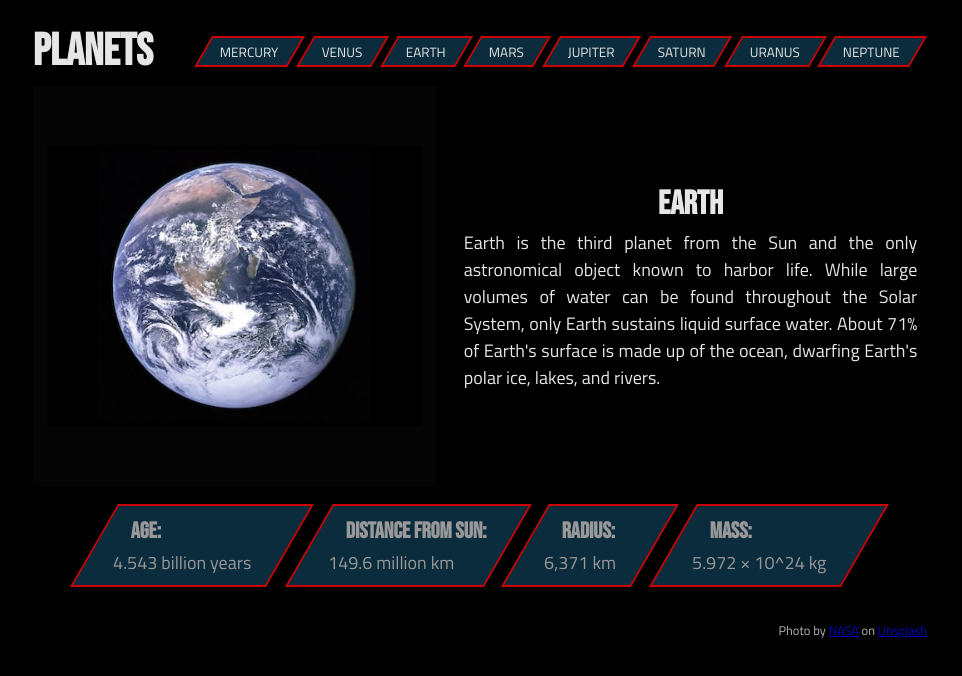
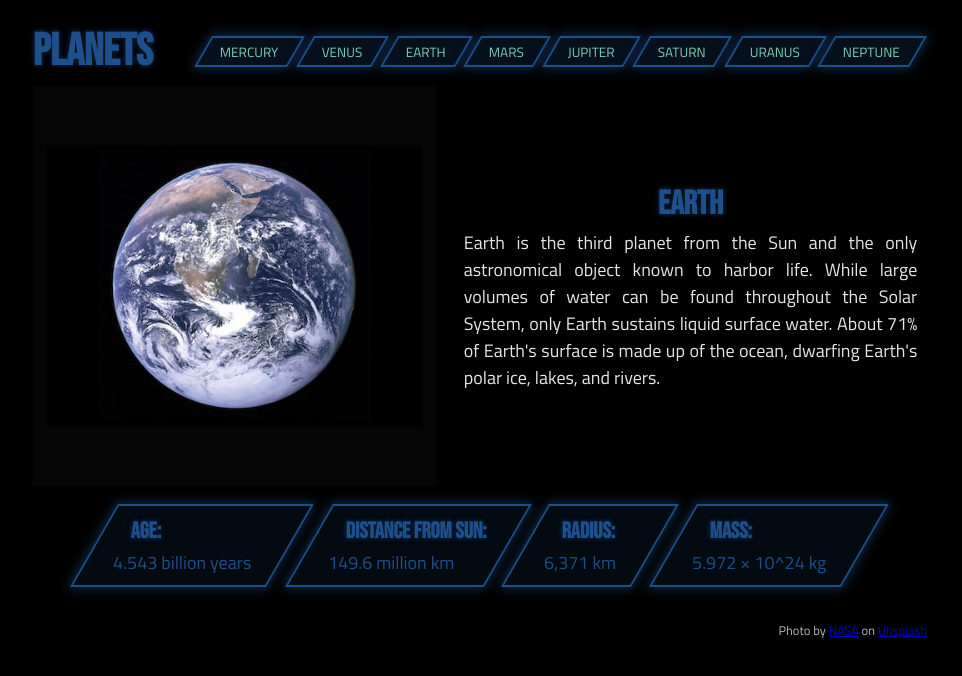
Before and after one commit to edo979/planets-app, a React (Vite) app: page /earth in a window 1280 px wide. Shown: the top 676 px of the page, without its empty margins (160-1122 px from the left). Built offline with nearby package versions, Linux system fonts and the light colour scheme.

Commit message:
set color custom properties

```diff
--- a/src/components/Navigation.tsx
+++ b/src/components/Navigation.tsx
@@ -1,9 +1,20 @@
-import { NavLink } from 'react-router-dom'
+import { useEffect } from 'react'
+import { NavLink, useParams } from 'react-router-dom'
+import { getColors } from '../Model'
 
 function Navigation() {
+  const { planet } = useParams()
+
+  // useEffect(() => {
+  //   document.documentElement.style.setProperty(
+  //     '--clr-primary',
+  //     getColors(planet)
+  //   )
+  // }, [planet])
+
   return (
     <ul className="navbar_list">
-      <li className="navbar_item skew-box">
+      <li className="navbar_item | skew-box b-shadow">
         <NavLink
           to={'/mercury'}
           className={({ isActive }) =>
@@ -13,7 +24,7 @@ function Navigation() {
           Mercury
         </NavLink>
       </li>
-      <li className="navbar_item  skew-box">
+      <li className="navbar_item | skew-box b-shadow">
         <NavLink
           to={'/venus'}
           className={({ isActive }) =>
@@ -23,7 +34,7 @@ function Navigation() {
           Venus
         </NavLink>
       </li>
-      <li className="navbar_item  skew-box">
+      <li className="navbar_item | skew-box b-shadow">
         <NavLink
           to={'/earth'}
           className={({ isActive }) =>
@@ -33,7 +44,7 @@ function Navigation() {
           Earth
         </NavLink>
       </li>
-      <li className="navbar_item  skew-box">
+      <li className="navbar_item | skew-box b-shadow">
         <NavLink
           to={'/mars'}
           className={({ isActive }) =>
@@ -43,7 +54,7 @@ function Navigation() {
           Mars
         </NavLink>
       </li>
-      <li className="navbar_item  skew-box">
+      <li className="navbar_item | skew-box b-shadow">
         <NavLink
           to={'/jupiter'}
           className={({ isActive }) =>
@@ -53,7 +64,7 @@ function Navigation() {
           Jupiter
         </NavLink>
       </li>
-      <li className="navbar_item  skew-box">
+      <li className="navbar_item | skew-box b-shadow">
         <NavLink
           to={'/saturn'}
           className={({ isActive }) =>
@@ -63,7 +74,7 @@ function Navigation() {
           Saturn
         </NavLink>
       </li>
-      <li className="navbar_item  skew-box">
+      <li className="navbar_item | skew-box b-shadow">
         <NavLink
           to={'/uranus'}
           className={({ isActive }) =>
@@ -73,7 +84,7 @@ function Navigation() {
           Uranus
         </NavLink>
       </li>
-      <li className="navbar_item  skew-box">
+      <li className="navbar_item | skew-box b-shadow">
         <NavLink
           to={'/neptune'}
           className={({ isActive }) =>
--- a/src/pages/Planet.tsx
+++ b/src/pages/Planet.tsx
@@ -23,22 +23,22 @@ function Planet() {
       </section>
 
       <section className="boxes | flex mt-1">
-        <div className="box skew-box">
+        <div className="box | skew-box b-shadow">
           <h3>Age:</h3>
           <p>4.543 billion years</p>
         </div>
 
-        <div className="box skew-box">
+        <div className="box | skew-box b-shadow">
           <h3>Distance from Sun:</h3>
           <p>149.6 million km</p>
         </div>
 
-        <div className="box skew-box">
+        <div className="box | skew-box b-shadow">
           <h3>Radius:</h3>
           <p>6,371 km</p>
         </div>
 
-        <div className="box skew-box">
+        <div className="box | skew-box b-shadow">
           <h3>Mass:</h3>
           <p>5.972 × 10^24 kg</p>
         </div>
--- a/src/scss/_msc.scss
+++ b/src/scss/_msc.scss
@@ -14,6 +14,8 @@
   --clr-primary-300: 162, 46%, 65%;
   --clr-primary-400: 187, 100%, 40%;
   --clr-primary-500: 213, 65%, 33%;
+
+  --clr-primary: var(--clr-primary-500);
 
   --clr-neutral-100: 0, 0%, 0%;
   --clr-neutral-200: 200, 68%, 14%;
@@ -35,6 +37,8 @@ h1,
 h2,
 h3 {
   font-family: 'Bebas Neue', cursive;
+  color: hsl(var(--clr-primary));
+  text-shadow: 0 0 5px black, 0 0 5px hsl(var(--clr-primary));
 }
 
 h1 {
--- a/src/scss/components/_components.scss
+++ b/src/scss/components/_components.scss
@@ -11,7 +11,7 @@ header {
 
   h1 a {
     text-decoration: none;
-    color: hsl(var(--clr-neutral-900));
+    color: inherit;
   }
 }
 
@@ -56,10 +56,10 @@ header {
 
 .box {
   padding: 0.5rem 1.5rem;
-  border: 2px solid hsl(var(--clr-primary, 0, 100%, 40%));
+  border: 2px solid hsl(var(--clr-primary));
 
-  background-color: hsl(var(--crl-secondary, 200, 68%, 14%));
-  color: hsl(var(--clr-neutral-500));
+  background-color: hsl(var(--clr-primary), 0.125);
+  color: hsl(var(--clr-primary));
 }
 
 footer {
@@ -78,3 +78,7 @@ footer {
     transform: skew(var(--t-skew));
   }
 }
+
+.b-shadow {
+  box-shadow: 0 0 10px 2px hsl(var(--clr-primary), 0.5);
+}
--- a/src/scss/components/_navbar.scss
+++ b/src/scss/components/_navbar.scss
@@ -14,15 +14,15 @@
   &_item {
     padding: 0.2rem 0.85rem;
 
-    background-color: hsl(var(--crl-secondary, 200, 68%, 14%));
-    border: 2px solid hsl(var(--clr-primary, 0, 100%, 40%));
+    background-color: hsl(var(--clr-primary), 0.2);
+    border: 2px solid hsl(var(--clr-primary));
   }
 
   &_link {
     display: block;
 
     font-size: var(--fs-200);
-    color: hsl(var(--clr-neutral-900));
+    color: hsl(var(--clr-primary-300));
     text-transform: uppercase;
     text-decoration: none;
   }
```
Also changed, not shown: src/Model.ts (+14 -0 lines).
